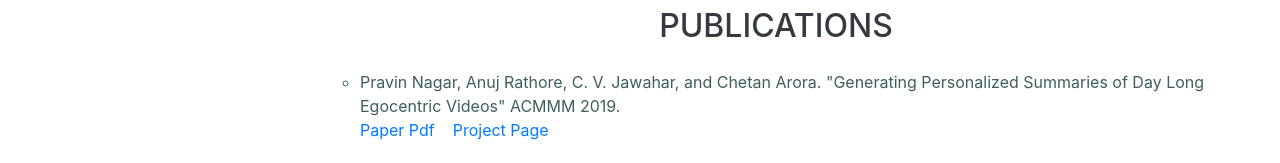
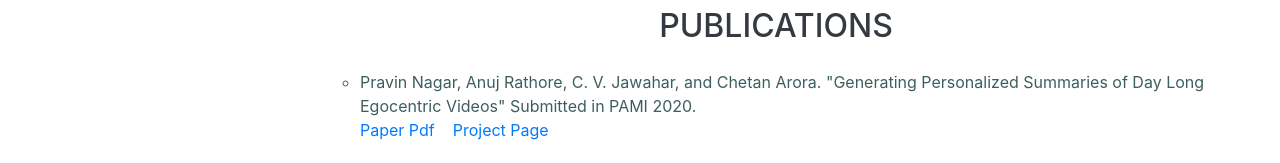
Before and after one commit to Pravin74/pravin74.github.io, a website with bundled scripts: page index.html in a window 1280 px wide. Shown: the part 1063-1226 px from the top of the page. Built offline with nearby package versions, Linux system fonts and the light colour scheme; a web font is replaced by a local one.

Commit message:
Update index.html

```diff
--- a/index.html
+++ b/index.html
@@ -138,7 +138,7 @@
         <ul class="list-unstyled">
 
                 <ul style="color: #3e5e5e ">
-                    <li>Pravin Nagar, Anuj Rathore, C. V. Jawahar, and Chetan Arora. "Generating Personalized Summaries of Day Long Egocentric Videos" ACMMM 2019.</li>
+                    <li>Pravin Nagar, Anuj Rathore, C. V. Jawahar, and Chetan Arora. "Generating Personalized Summaries of Day Long Egocentric Videos" Submitted in PAMI 2020.</li>
                     <a href="">Paper Pdf<a/> &nbsp&nbsp <a href="">Project Page</a>
                     <br><br>
                     <li>Anuj Rathore*, Pravin Nagar* , Chetan Arora, and C. V. Jawahar. "Generating 1 Minute Summaries of Day Long Egocentric Videos" ACMMM 2019.</li>
```
